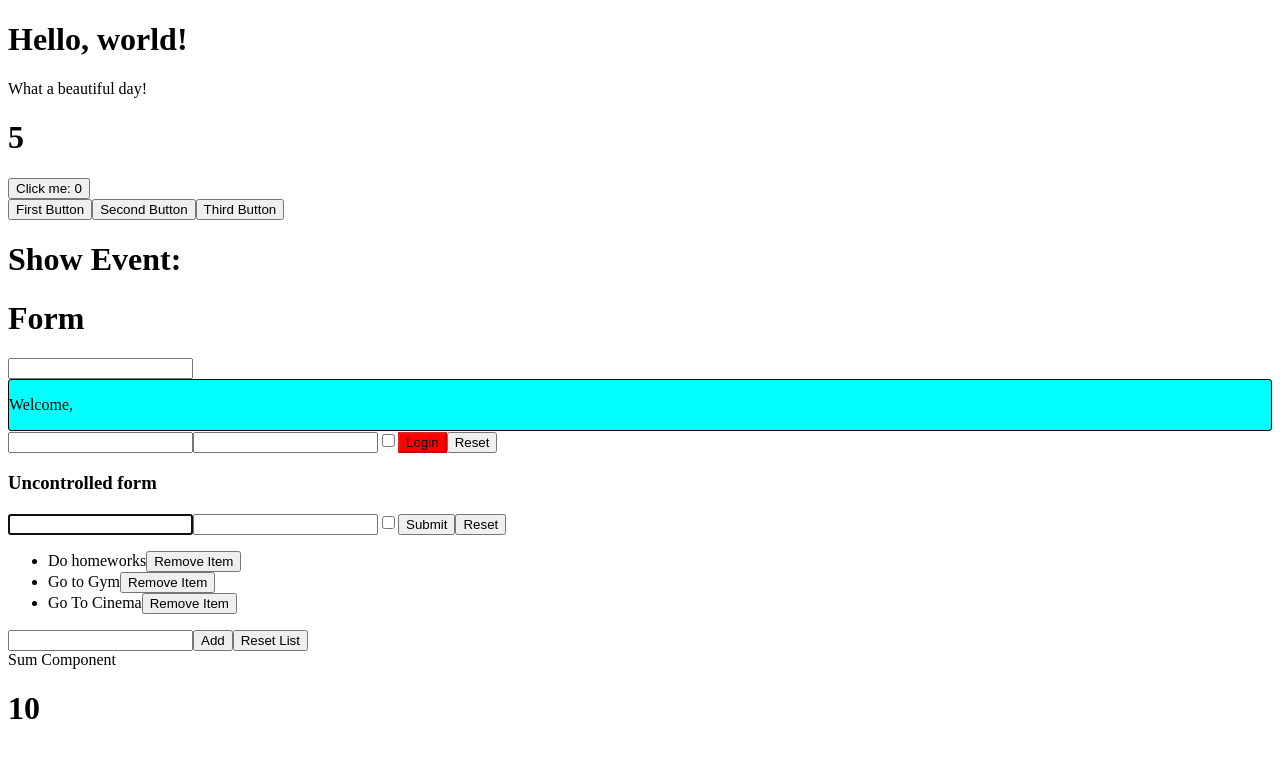
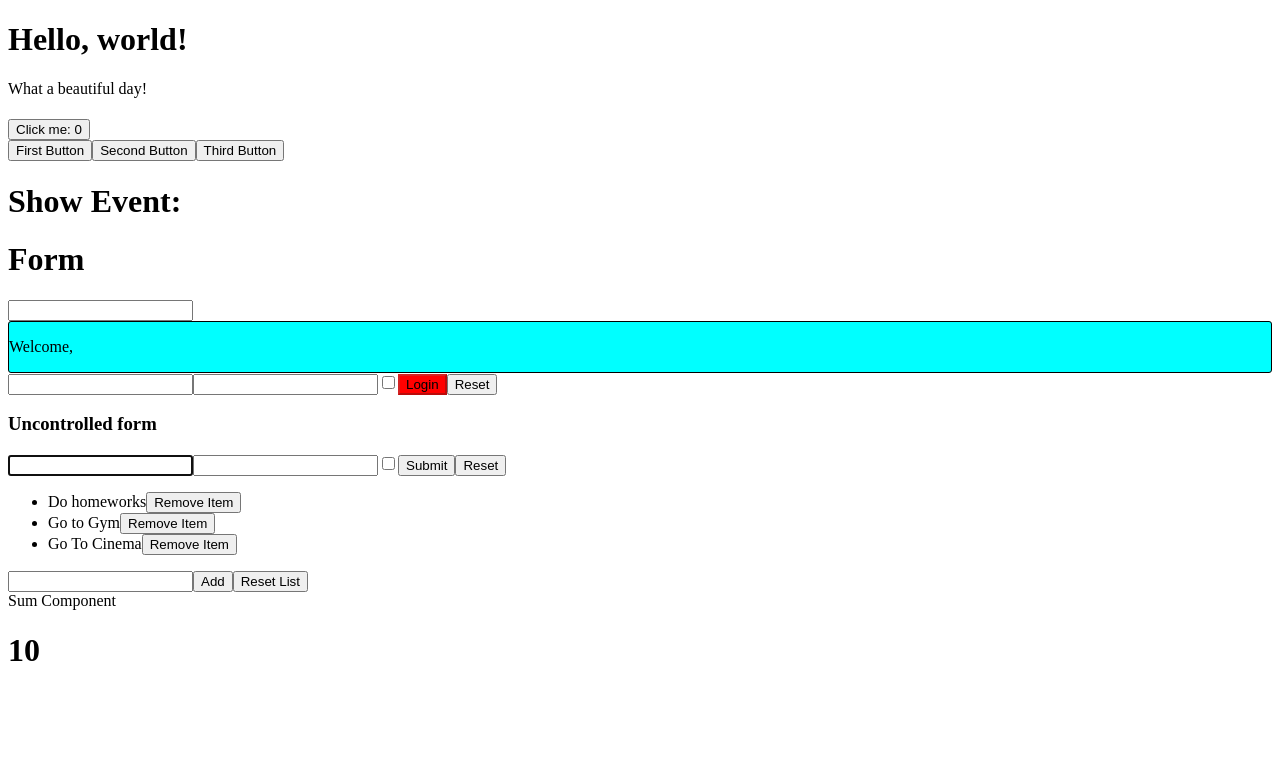
Before and after one commit to RiccardoPriolo/React-exercises, a React (Create React App) app: page / in a window 1280 px wide. Shown: the top 758 px of the page. Built offline with nearby package versions, Linux system fonts and the light colour scheme.

Commit message:
Svolgimento use-effect-02

```diff
--- a/src/Counter.js
+++ b/src/Counter.js
@@ -1,25 +1,18 @@
-import React from "react";
-import ClickCounter from "./ClickCounter";
+import React, { useEffect, useState } from "react";
 import CounterDisplay from "./CounterDisplay";
 
-class Counter extends React.Component {
-  state = { count: this.props.value };
+export function Counter({ initialValue = 0 }) {
+  const [count, setCount] = useState(initialValue);
 
-  componentDidMount() {
-    setInterval(() => {
-      this.setState({
-        count: this.state.count + this.props.increment,
-      });
-    }, this.props.interval);
-  }
+  useEffect(() => {
+    const interval = setInterval(() => {
+      setCount(count + 1);
+    }, 1000);
 
-  render() {
-    return (
-      <>
-        <CounterDisplay count={this.state.count} />
-      </>
-    );
-  }
+    return () => clearInterval(interval);
+  }, [count]);
+
+  return <CounterDisplay displayCount={count} />;
 }
 
 export default Counter;
```
